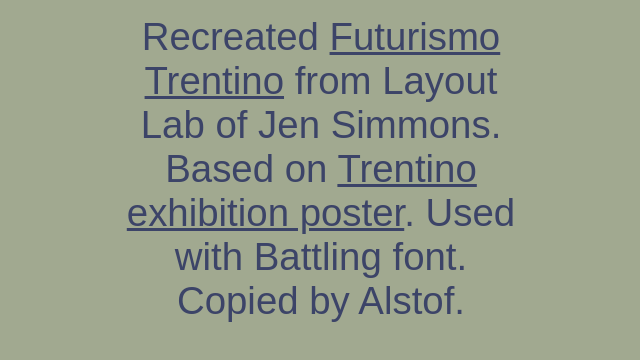
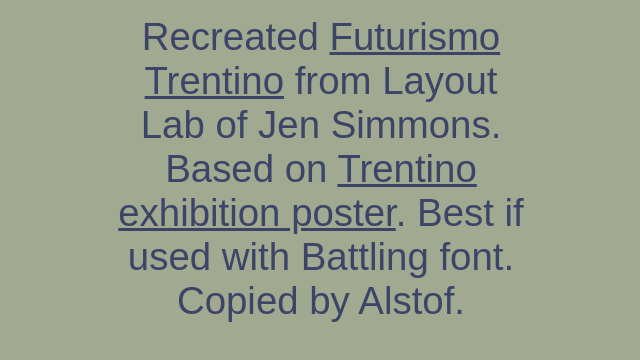
Before and after one commit to al1s/Futurismo, a plain HTML site: page about.html in a window 1280 px wide. Shown: the whole page, without its empty margins (319-959 px from the left). Drawn offline with Linux system fonts and the light colour scheme.

Commit message:
Mention Battling font as better suited for the poster

```diff
--- a/about.html
+++ b/about.html
@@ -10,7 +10,7 @@
   TO DO list
 -->
   <div class="note">
-    <p class="note__copyright">Recreated <a href="http://labs.jensimmons.com/2016/examples/futurismo-1.html">Futurismo Trentino</a> from Layout Lab of Jen Simmons. Based on <a href="https://fontsinuse.com/uses/10169/futurismo-trentino-exhibition-poster">Trentino exhibition poster</a>. Used with Battling font. Copied by Alstof.</p>
+	  <p class="note__copyright">Recreated <a href="http://labs.jensimmons.com/2016/examples/futurismo-1.html">Futurismo Trentino</a> from Layout Lab of Jen Simmons. Based on <a href="https://fontsinuse.com/uses/10169/futurismo-trentino-exhibition-poster">Trentino exhibition poster</a>. Best if used with Battling font. Copied by Alstof.</p>
 
   </div>
 </body>
```
